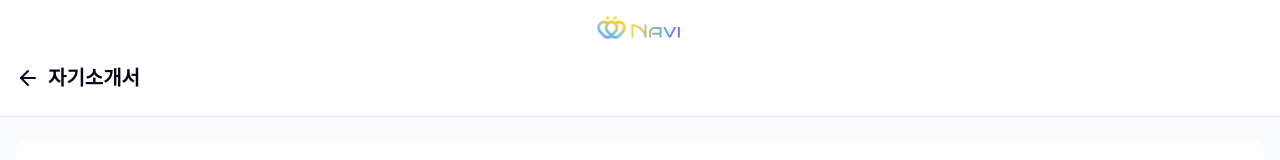
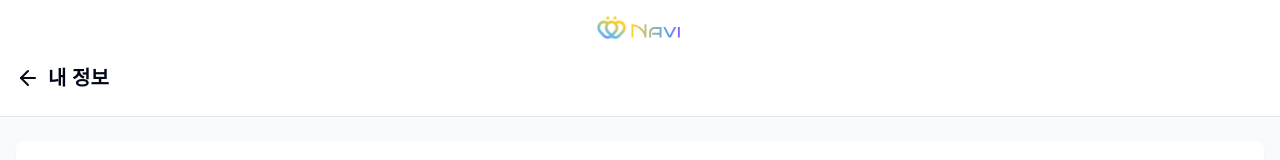
Before and after one commit to suabae1008/re-employment-55, a React (Vite) app: page /profile in a window 1280 px wide. Shown: the top 160 px of the page. Built offline with nearby package versions, Linux system fonts and the light colour scheme.

Commit message:
Code edited in Lovable Code Editor
Edited UI in Lovable

```diff
--- a/src/pages/Profile.tsx
+++ b/src/pages/Profile.tsx
@@ -142,7 +142,7 @@ const Profile = () => {
   return (
     <div className="min-h-screen bg-gray-50 pb-20">
       {/* Header */}
-      <Header title="자기소개서" />
+      <Header title="내 정보" />
 
       {/* Main Content */}
       <main className="px-4 py-6">
```
